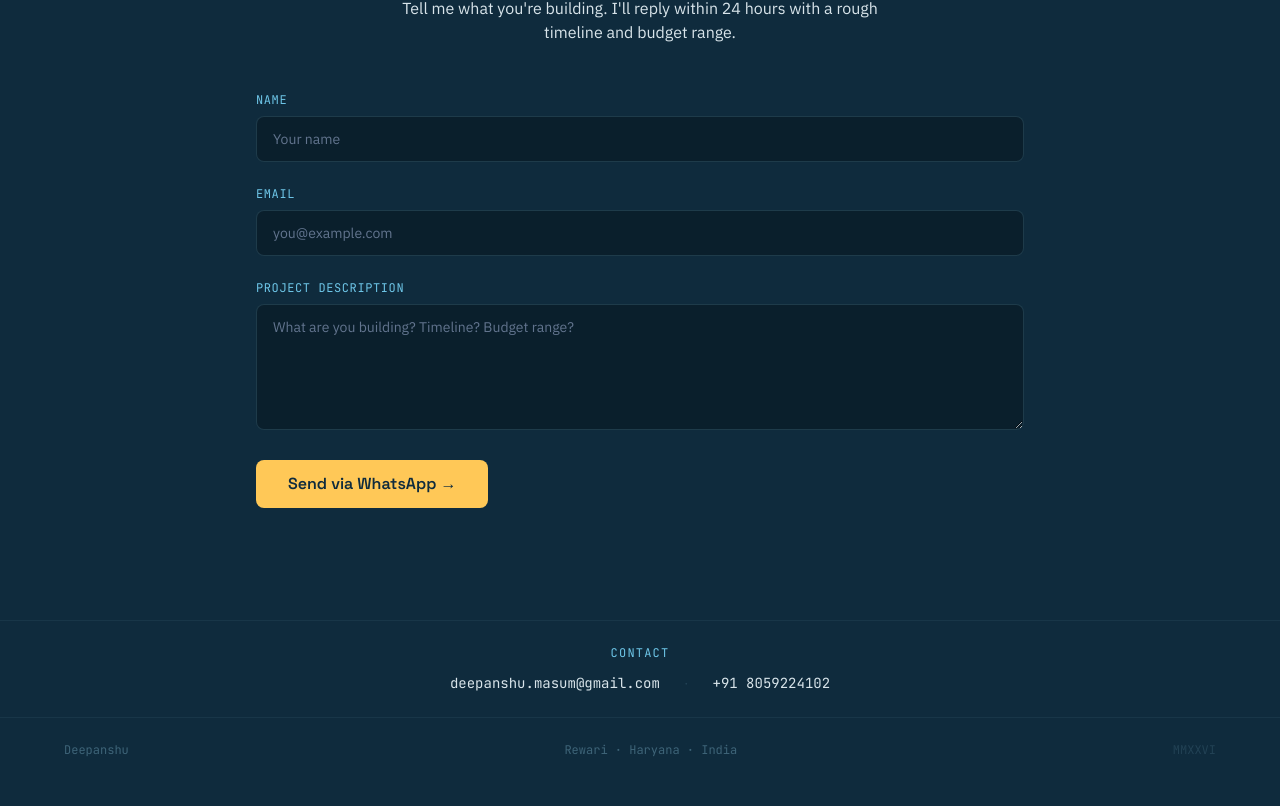
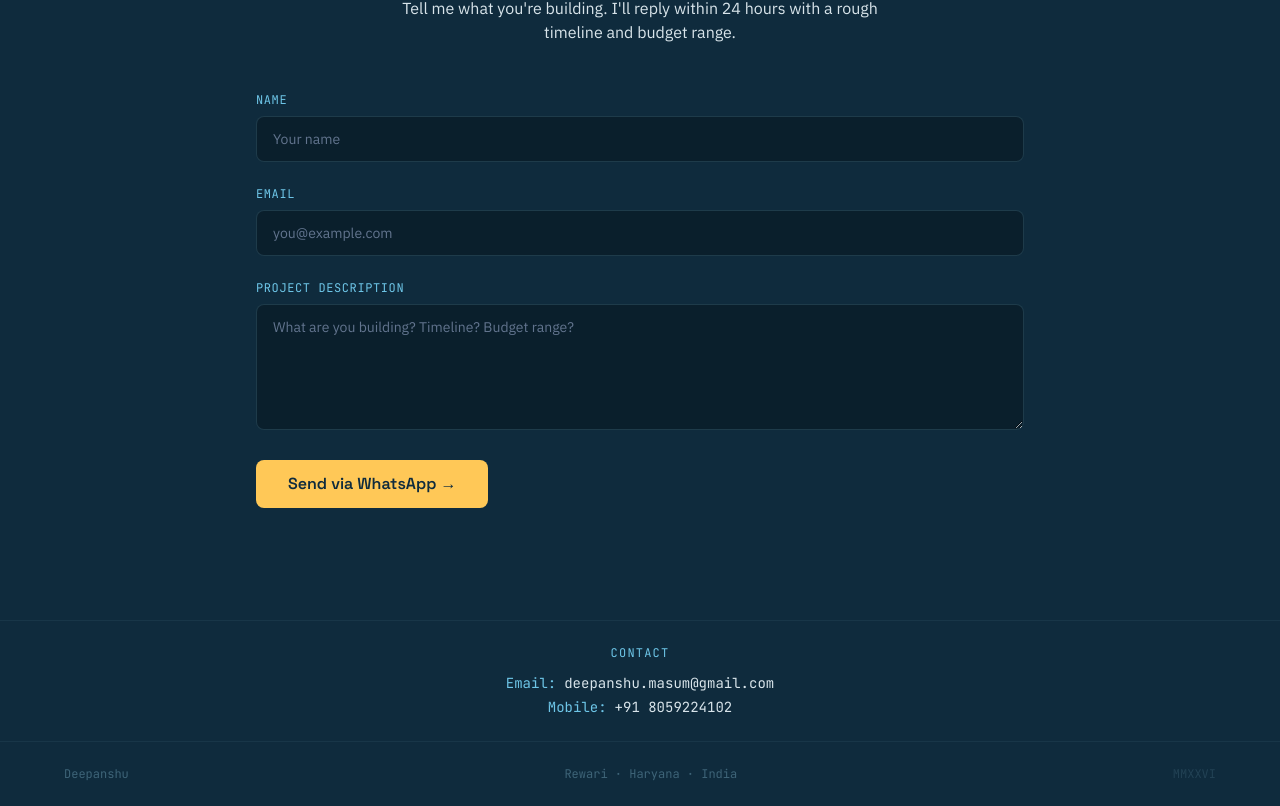
Before and after one commit to bills740ssrw-creator/portfolio, a React (Vite) app: page / in a window 1280 px wide. Shown: the part 3196-4002 px from the top of the page. Before the commit the page ends 3978 px from the top, so only its background shows below. Built offline with nearby package versions, Linux system fonts and the light colour scheme.

Commit message:
make contact info a vertical column with labels

```diff
--- a/src/components/Footer.jsx
+++ b/src/components/Footer.jsx
@@ -4,14 +4,19 @@ export default function Footer() {
       <div className="border-t border-cyan-600/20 py-6 px-4 sm:px-6 lg:px-8">
         <div className="max-w-6xl mx-auto">
           <p className="font-mono text-cyan-400 text-xs tracking-widest uppercase mb-3 text-center">Contact</p>
-          <div className="flex flex-col sm:flex-row items-center justify-center gap-2 sm:gap-6 text-sm">
+          <div className="flex flex-col items-center gap-1 text-sm">
+            <div>
+              <span className="font-mono text-cyan-400 mr-2">Email:</span>
               <a href="mailto:deepanshu.masum@gmail.com" className="text-slate-200 hover:text-yellow-400 transition-colors font-mono">
                 deepanshu.masum@gmail.com
               </a>
-            <span className="hidden sm:block text-cyan-600/40">·</span>
+            </div>
+            <div>
+              <span className="font-mono text-cyan-400 mr-2">Mobile:</span>
               <a href="https://wa.me/918059224102" target="_blank" rel="noopener noreferrer" className="text-slate-200 hover:text-yellow-400 transition-colors font-mono">
                 +91 8059224102
               </a>
+            </div>
           </div>
         </div>
       </div>
```
Lines whose indentation alone changed are shown as unchanged.
